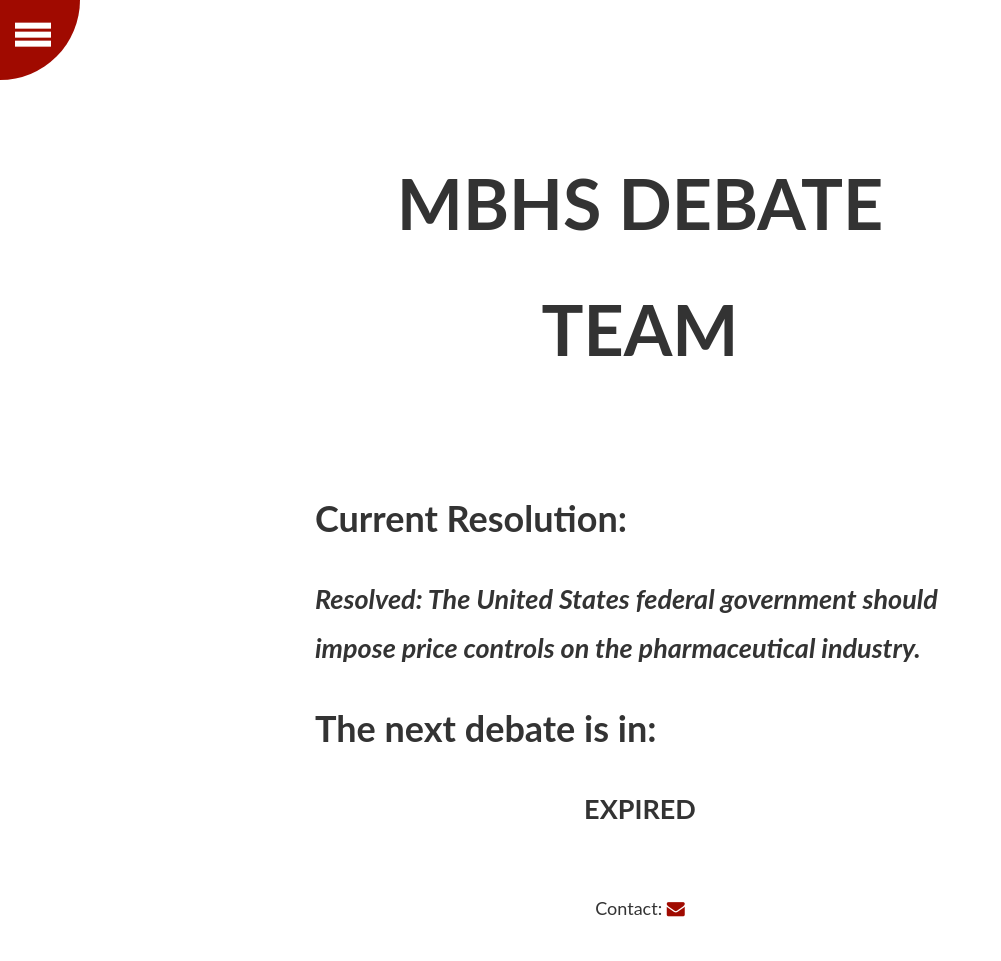
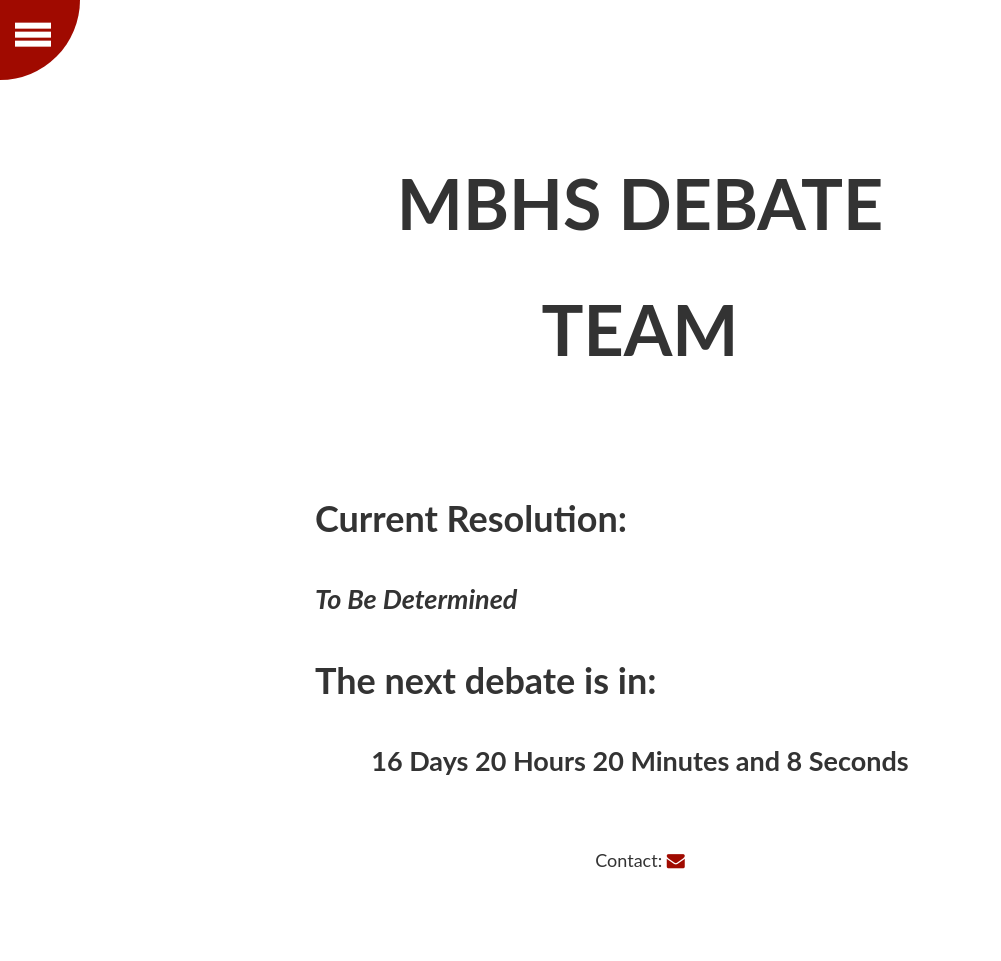
Before and after one commit to mbhsdebateteam/mbhsdebateteam.github.io, a Jekyll site: the page built from index.html, in a window 1280 px wide. Shown: the whole page, without its empty margins (0-1001 px from the left). Built offline with Jekyll 4.4.1, drawn with Linux system fonts in a browser that asks for light colours; after the commit the page ends 912 px from its top, so only the background shows below that.

Commit message:
Update index.html

```diff
--- a/index.html
+++ b/index.html
@@ -34,7 +34,7 @@ var x = setInterval(function() {
 </script>
 
 <h1>Current Resolution: </h1>
-<h2><i>Resolved: The United States federal government should impose price controls on the pharmaceutical industry.</i></h2>
+<h2><i>To Be Determined</i></h2>
 
 <h1>The next debate is in:<h1>
 <h2 align="center" id="countdown"></h2>
```
Also changed, not shown: other parts of index.html (+1 -1 lines).
